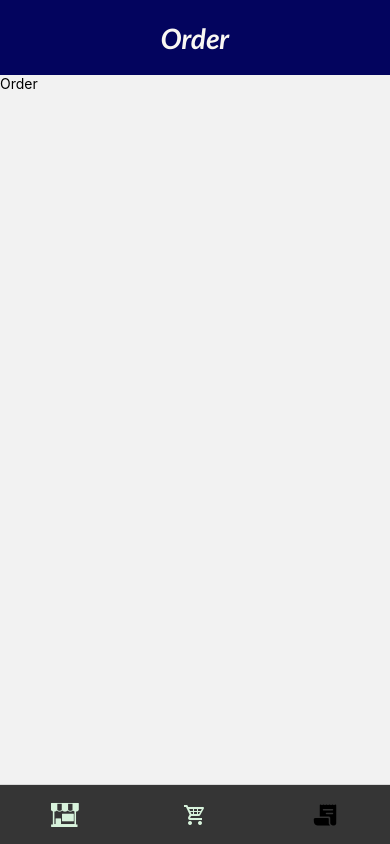
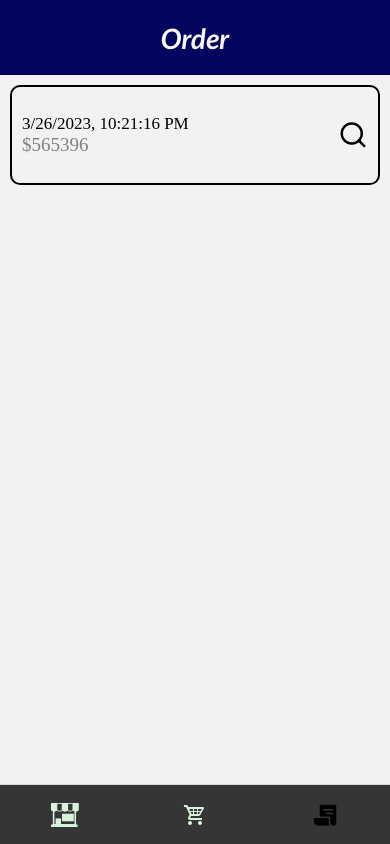
Before and after one commit to FacundoGrimau/mi-proyecto-app, a React Native app: screen /Order in a window 390 px wide. Built offline with nearby package versions, Linux system fonts and the light colour scheme; no server answers.

Commit message:
se actualizo el carrito y se agrego las mutations para que la orden de compra se genere en la base de datos de firebase

```diff
--- a/src/components/CartItem.jsx
+++ b/src/components/CartItem.jsx
@@ -1,18 +1,16 @@
 import { StyleSheet, Text, View } from 'react-native';
 import FontAwesome from '@expo/vector-icons/FontAwesome';
+import { colors } from '../global/colors';
 
 const CartItem = ({cartItem}) => {
     return (
         <View style={styles.card}>
             <View style={styles.textContainer}>
                 <Text style={styles.text}>
-                    {cartItem.title} {cartItem.quantity}
+                    {cartItem.title} x{cartItem.quantity}
                 </Text>
-                <Text>
-                    {cartItem.wast}
-                </Text>
-                <Text>
-                    {cartItem.price}
+                <Text style={styles.text2}>
+                    ${cartItem.price}
                 </Text>
                 <FontAwesome name="trash" size={24} color="black" />
             </View>
@@ -22,4 +20,33 @@ const CartItem = ({cartItem}) => {
 
 export default CartItem
 
-const styles = StyleSheet.create({})
+const styles = StyleSheet.create({
+    card: {
+        height: 100,
+        backgroundColor: colors.lightBlue,
+        padding: 10,
+        margin: 10,
+        borderWidth: 2,
+        borderRadius: 10,
+        flexDirection: "row",
+        justifyContent: "space-between",
+        alignItems: "center",
+    },
+    textContainer: {
+        width: "70%",
+        flexDirection: "column",
+        justifyContent: "flex-start",
+        alignItems: "flex-start",
+    },
+    text: {
+        fontFamily: "Lato",
+        fontSize: 19,
+        color: colors.darkBlue,
+    },
+    text2: {
+        fontFamily: "Lato",
+        fontSize: 16,
+        fontWeight: "bold",
+        color: colors.darkBlue,
+    },
+});
--- a/src/components/OrderItem.jsx
+++ b/src/components/OrderItem.jsx
@@ -0,0 +1,54 @@
+import { StyleSheet, Text, View } from "react-native";
+import { Feather } from "@expo/vector-icons";
+import { colors } from "../global/colors";
+
+const OrderItem = ({ order }) => {
+    const total = order.items.reduce(
+        (acc, currentItem) => (acc += currentItem.price * currentItem.quantity),
+        0
+    );
+
+    return (
+        <View style={styles.card} onPress={() => {}}>
+            <View style={styles.textContainer}>
+                <Text style={styles.text}>
+                    {new Date(order.createdAt).toLocaleString()}
+                </Text>
+                <Text style={styles.text2}>${total}</Text>
+            </View>
+            <Feather name="search" size={30} color="black" />
+        </View>
+    );
+};
+
+    export default OrderItem;
+
+    const styles = StyleSheet.create({
+    card: {
+        height: 100,
+        backgroundColor: colors.gray100,
+        padding: 10,
+        margin: 10,
+        borderWidth: 2,
+        borderRadius: 10,
+        flexDirection: "row",
+        justifyContent: "space-between",
+        alignItems: "center",
+    },
+    textContainer: {
+        width: "70%",
+        flexDirection: "column",
+        justifyContent: "flex-start",
+        alignItems: "flex-start",
+    },
+    text: {
+        fontFamily: "Josefin",
+        fontSize: 17,
+        color: "black",
+    },
+    text2: {
+        fontFamily: "Josefin",
+        fontSize: 19,
+        color: "gray",
+    },
+    });
--- /dev/null
+++ b/src/data/orders.json
@@ -0,0 +1,42 @@
+[
+    {
+        "id": 1,
+        "userId": 2,
+        "createdAt": 1679869276580,
+        "items": [
+            {
+                "id": 21,
+                "title": "Camiseta adidas Selección Argentina",
+                "price": 120999,
+                "stock": 50,
+                "description": "Ofrece comodidad gracias a su tejido suave con tecnología de absorción AEROREADY.",
+                "images": "https://www.dexter.com.ar/on/demandware.static/-/Sites-365-dabra-catalog/default/dwd3625132/products/ADIP8402/ADIP8402-1.JPG",
+                "waist": "M",
+                "category": "Camisetas",
+                "quantity": 3
+            },
+            {
+                "id": 73,
+                "title": "Botines Puma Future",
+                "price": 159599,
+                "stock": 170,
+                "description": "Botines Puma Future con ajuste perfecto",
+                "images": "https://www.dexter.com.ar/on/demandware.static/-/Sites-365-dabra-catalog/default/dwd2c25a74/products/PU107982-03/PU107982-03-1.JPG",
+                "waist": "44",
+                "category": "Botines",
+                "quantity": 1
+            },
+            {
+                "id": 96,
+                "title": "Medias Nike Classic",
+                "price": 10700,
+                "stock": 200,
+                "description": "Medias deportivas ideales para actividades de alto rendimiento",
+                "images": "https://www.dexter.com.ar/on/demandware.static/-/Sites-365-dabra-catalog/default/dw5ddefd76/products/NI_SX4120-001/NI_SX4120-001-1.JPG",
+                "waist": "M",
+                "category": "Accesorios",
+                "quantity": 4
+            }
+        ]
+    }
+]
--- /dev/null
+++ b/src/fetures/Cart/CartSlice.js
@@ -0,0 +1,59 @@
+import { createSlice } from "@reduxjs/toolkit";
+
+export const cartSlice = createSlice({
+    name: "cart",
+    initialState: {
+    value: {
+        user: "userIdLogged",
+        updatedAt: new Date().toLocaleString(),
+        total: null,
+        items: [],
+    },
+    },
+    reducers: {
+        addCartItem: (state, { payload }) => {
+            const productRepeated = state.value.items.find(
+            (item) => item.id === payload.id
+            );
+            if (productRepeated) {
+            console.log(productRepeated);
+            const itemsUpdated = state.value.items.map((item) => {
+                if (item.id === payload.id) {
+                item.quantity += payload.quantity;
+                return item;
+                }
+                return item;
+            });
+            const total = itemsUpdated.reduce(
+                (acc, currentItem) =>
+                (acc += currentItem.price * currentItem.quantity),
+                0
+            );
+            state.value = {
+                ...state.value,
+                items: itemsUpdated,
+                total,
+                updatedAt: new Date().toLocaleString(),
+            };
+            } else {
+            state.value.items.push(payload);
+            const total = state.value.items.reduce(
+                (acc, currentItem) =>
+                (acc += currentItem.price * currentItem.quantity),
+                0
+            );
+            state.value = {
+                ...state.value,
+                total,
+                updatedAt: new Date().toLocaleString(),
+            };
+            }
+        },
+        removeCartItem: (state, { payload }) => {
+            //Logic to remove product
+        },
+    },
+});
+
+export const { addCartItem, removeCartItem } = cartSlice.actions;
+export default cartSlice.reducer;
--- a/src/screens/Cart.jsx
+++ b/src/screens/Cart.jsx
@@ -1,13 +1,17 @@
 import { FlatList, Pressable, StyleSheet, Text, View } from 'react-native'
 import CartData from '../data/cart.json'
 import CartItem from '../components/CartItem';
+import { useSelector } from 'react-redux';
+import { usePostOrderMutation } from '../services/shopServices';
 
 const Cart = () => {
+    const {items: CartData, total} = useSelector((state) => state.cart.value)
 
-    const total = CartData.reduce(
-        (acc, currentItem) => (acc += currentItem.price * currentItem.quantity),
-        0
-    );
+    const [triggerPostOrder, result] = usePostOrderMutation()
+
+    const onConfirmOrder = () => {
+        triggerPostOrder({items: CartData, user: "Messi", total})
+    }
 
     return (
         <View style={styles.container}>
@@ -19,9 +23,9 @@ const Cart = () => {
                 keyExtractor={(producto) => producto.id}
             />
 
-            <View>
-                <Pressable>
-                    <Text>Orden Confirmada</Text>
+            <View style={styles.totalContainer}>
+                <Pressable onPress={onConfirmOrder}>
+                    <Text>Confirmar Orden</Text>
                 </Pressable>
                 <Text>Total: $ {total}</Text>
             </View>
@@ -29,12 +33,17 @@ const Cart = () => {
     )
 }
 
-export default Cart
+export default Cart;
 
 const styles = StyleSheet.create({
     container: {
-        justifyContent: 'space-between',
+        justifyContent: "space-between",
         flex: 1,
-        marginBottom: 100
-    }
-})
+        marginBottom: 100,
+    },
+    totalContainer: {
+        flexDirection: "row",
+        justifyContent: "center",
+        alignItems: "center",
+    },
+});
--- a/src/screens/Home.jsx
+++ b/src/screens/Home.jsx
@@ -11,7 +11,7 @@ const Home = ({navigation, route}) => {
 
     return (
         <View style={styles.flatListContainer}>
-            <Counter/>
+            {/*<Counter/>*/}
             <FlatList
                 showsVerticalScrollIndicator={false}
                 keyExtractor={category => category}
--- a/src/screens/Order.jsx
+++ b/src/screens/Order.jsx
@@ -1,14 +1,19 @@
-import { StyleSheet, Text, View } from 'react-native'
-import React from 'react'
+import { View, FlatList } from 'react-native'
+import OrderData from "../data/orders.json";
+import OrderItem from "../components/OrderItem";
 
 const Order = () => {
   return (
     <View>
-      <Text>Order</Text>
+      <FlatList
+        data={OrderData}
+        keyExtractor={(orderItem) => orderItem.id}
+        renderItem={({ item }) => {
+          return <OrderItem order={item} />;
+        }}
+      />
     </View>
-  )
-}
+  );
+};
 
-export default Order
-
-const styles = StyleSheet.create({})
+export default Order;
--- a/src/services/shopServices.js
+++ b/src/services/shopServices.js
@@ -21,7 +21,14 @@ export const shopApi = createApi ({
                 if (transformedResponse.length) return transformedResponse [0];
             }
         }),
-    })
-})
+        postOrder: builder.mutation({
+            query: ({...order}) => ({
+                url: `orders.json`,
+                method: "POST",
+                body: order,
+            }),
+        }),
+    }),
+});
 
-export const { useGetCategoriesQuery, useGetProductsByCategoryQuery, useGetProductByIdQuery } = shopApi;
+export const { useGetCategoriesQuery, useGetProductsByCategoryQuery, useGetProductByIdQuery, usePostOrderMutation } = shopApi;
--- a/src/store/Index.js
+++ b/src/store/Index.js
@@ -1,13 +1,15 @@
 import { configureStore } from "@reduxjs/toolkit";
-import counterReducer from "../fetures/Counter/CounterSlice";
+//import counterReducer from "../fetures/Counter/CounterSlice";
 import shopReducer from "../fetures/Shop/ShopSlice";
+import cartReducer from "../fetures/Cart/CartSlice";
 import { shopApi } from "../services/shopServices";
 import { setupListeners } from "@reduxjs/toolkit/query";
 
 const store = configureStore ({
     reducer: {
-        counter: counterReducer,
+        /*counter: counterReducer,*/
         shop: shopReducer,
+        cart: cartReducer,
         [shopApi.reducerPath]: shopApi.reducer,
     },
     middleware: (getDefaultMiddleware) => getDefaultMiddleware().concat(shopApi.middleware)
```
Also changed, not shown: src/screens/ItemDetail.jsx (+9 -6 lines), src/data/order.json (deleted).
